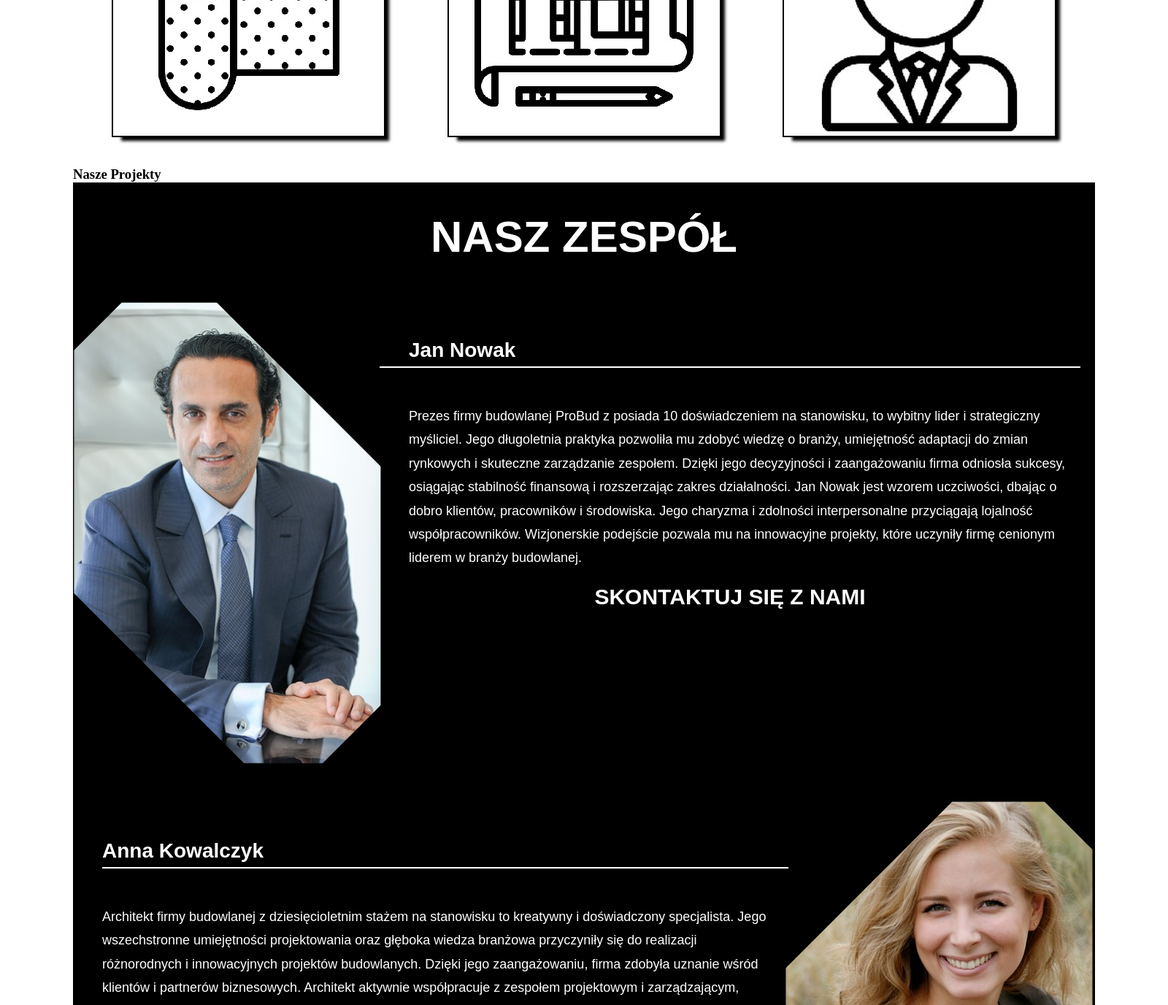
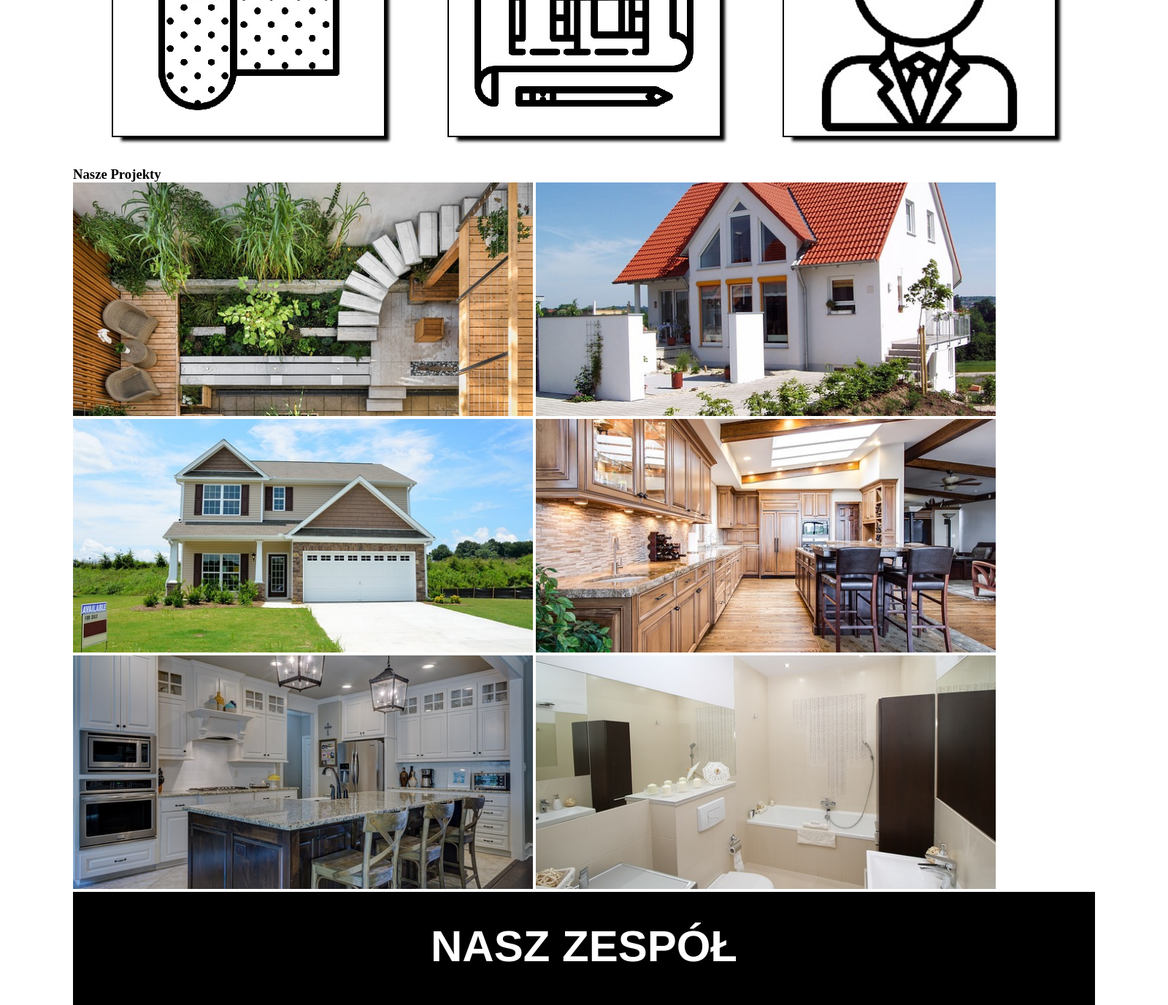
Before and after one commit to Sanczo369/simple_website, a Flask app: page / in a window 1600 px wide; the page is wider, and only the part inside the window is pictured. Shown: the part 1651-3028 px from the top of that part at 73% size. Run offline with Flask 3, Linux system fonts and the light colour scheme; some libraries are stand-ins or nearby versions.

Commit message:
wstępna stylizacji sekcji Portfolio

```diff
--- a/static/css/style.css
+++ b/static/css/style.css
@@ -189,6 +189,78 @@ header aside blockquote cite { font-style: normal; }
 #about .service:hover{
 background: hsla(0,0%,100%,.85) no-repeat center;
 }
+
+/* sekcja Portfolio */
+#portfolio .project {
+  height: 40vh;
+  width: 45%;
+  display: inline-block;
+}
+
+#portfolio .project {
+  background-position: center;
+  background-repeat: no-repeat;
+  background-size: 100%;
+  transition: 1s;
+}
+
+#portfolio .project:nth-of-type(1) {
+  background-image: url("../img/portfolio1.jpg");
+}
+
+#portfolio .project:nth-of-type(2) {
+  background-image: url("../img/portfolio2.jpg");
+}
+
+#portfolio .project:nth-of-type(3) {
+  background-image: url("../img/portfolio3.jpg");
+}
+
+#portfolio .project:nth-of-type(4) {
+  background-image: url("../img/portfolio4.jpg");
+}
+
+#portfolio .project:nth-of-type(5) {
+  background-image: url("../img/portfolio5.jpg");
+}
+
+#portfolio .project:nth-of-type(6) {
+  background-image: url("../img/portfolio6.jpg");
+}
+
+#portfolio .project p {
+  font-family: 'saira', sans-serif;
+  color: white;
+  text-align: center;
+  /*  line-height: 25vh;*/
+  text-shadow: 0 0 4px black;
+  background-color: rgba(0, 0, 0, .5);
+  padding: 0;
+  line-height: 40vh;
+  opacity: 0;
+  transition: 1s;
+  cursor: default;
+  font-size: 40px;
+}
+
+#portfolio .project h1 {
+  font-family: 'saira condensed', sans-serif;
+  padding: 20px;
+  text-align: center;
+  text-transform: uppercase;
+  font-size: 60px;
+  margin-top: 50px;
+  margin-bottom: 45px;
+}
+
+#portfolio .project:hover p {
+  opacity: 1;
+}
+
+#portfolio .project:hover {
+  background-size: 130%;
+}
+
 /* sekcja team */
 .team {
   background-color: black;
```
